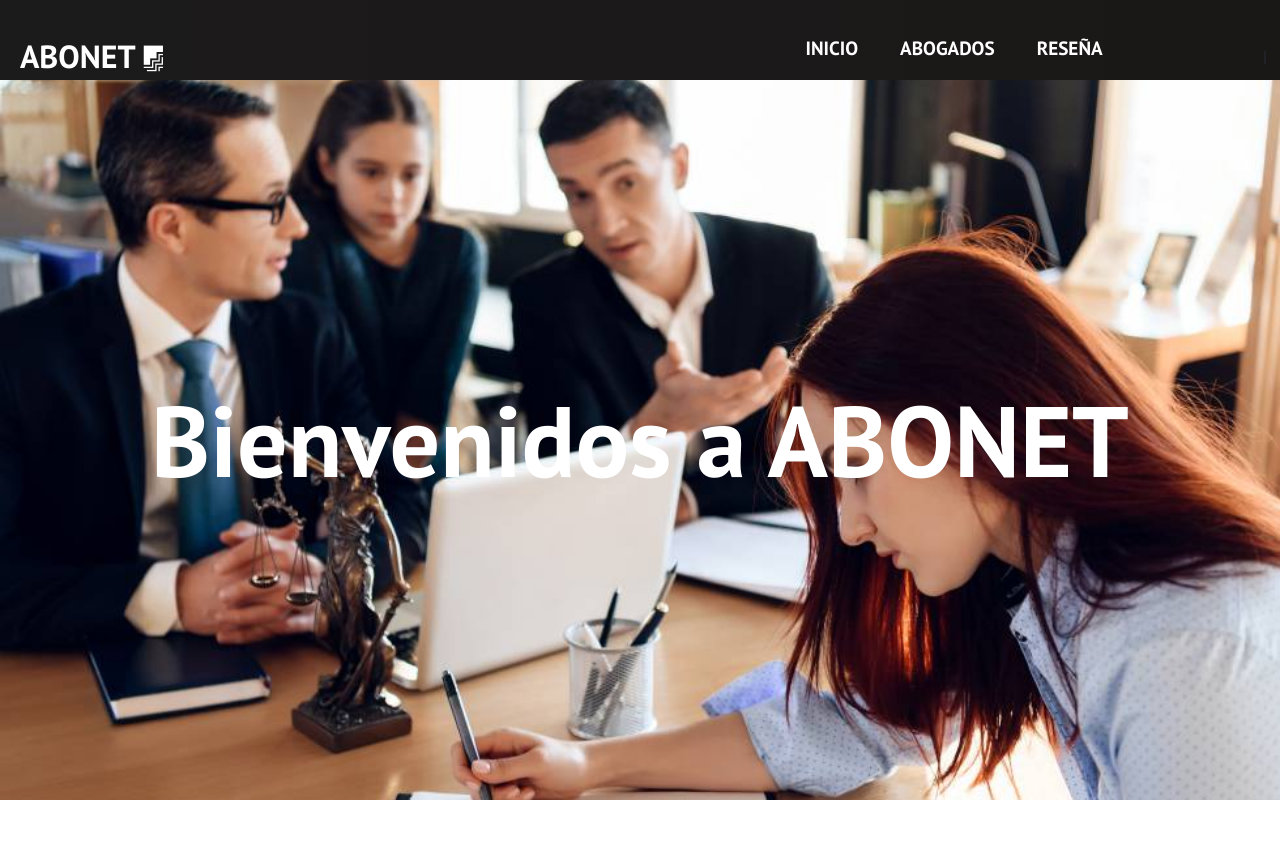
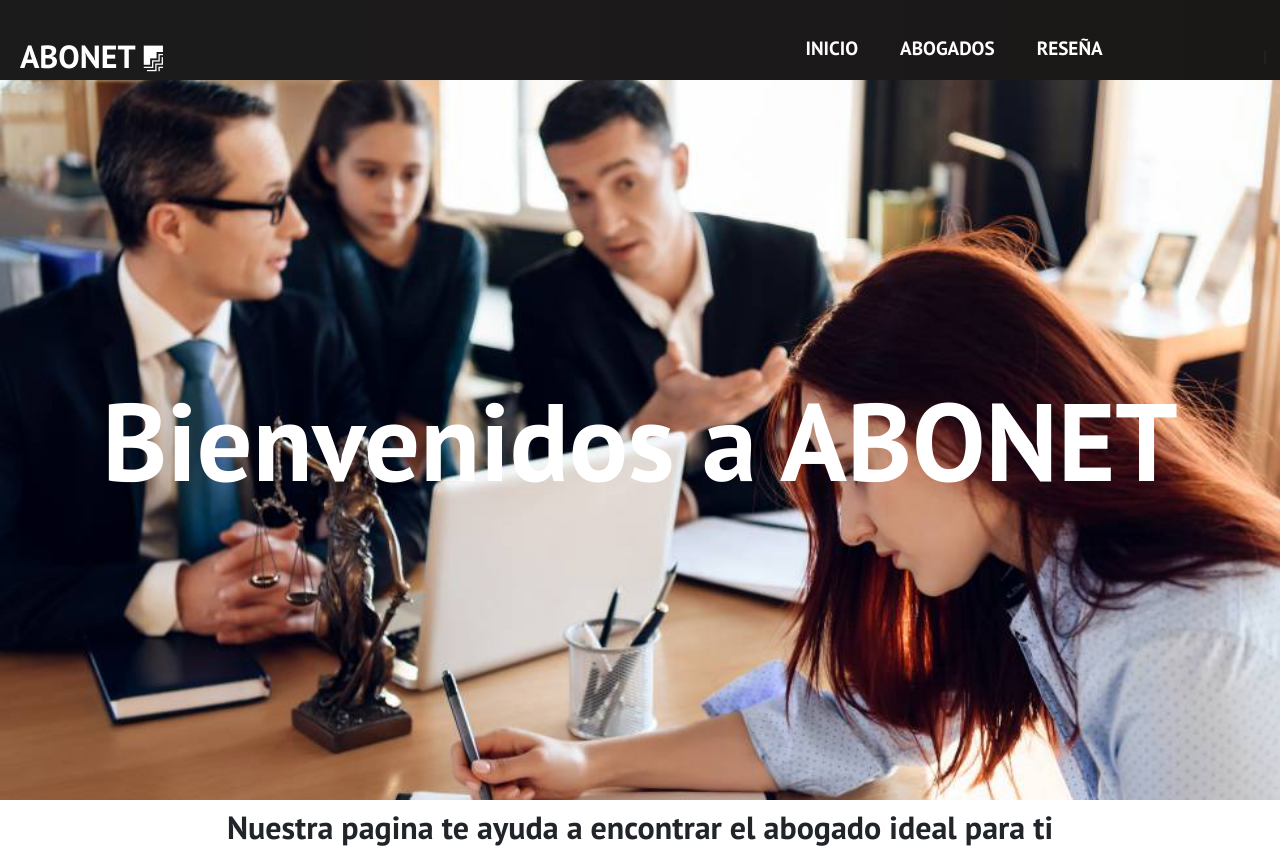
Before and after one commit to AbonetProyecto/Front, a React (Create React App) app: page / in a window 1280 px wide. Before the commit the page ends 808 px from the top, so only its background shows below. Built offline with nearby package versions, Linux system fonts and the light colour scheme; the HTML template or start-up script is replaced by a standard one.

Commit message:
se modifico el home

```diff
--- a/src/App.css
+++ b/src/App.css
@@ -41,15 +41,17 @@
 .bo{
   width: 5vw;
 }
+.pie{
+  text-align: center;
 
+}
 
 .home {
   background-image: url('./images/fondoa.jpg');
   background-position: center;
   background-size: cover;
-  background-repeat: no-repeat;
   color: #fff;
-  font-size: 100px;
+  font-size: 110px;
 }
 
 
--- a/src/components/Home/Home.js
+++ b/src/components/Home/Home.js
@@ -3,8 +3,9 @@ import '../../App.css';
 
 export default function Home() {
   return (
-    <>
+    <div>
       <h1 className='home'>Bienvenidos a ABONET</h1>
-    </>
+      <h2 className='pie'>Nuestra pagina te ayuda a encontrar el abogado ideal para ti </h2>
+      </div>
   );
 }
```
